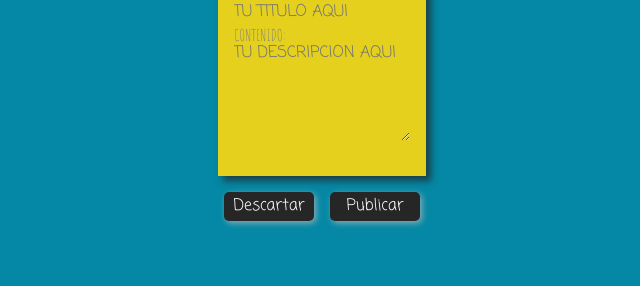
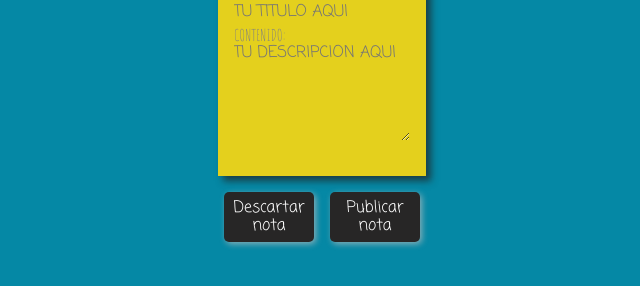
Before and after one commit to Sonia-SV/crud-notes, a React app: page / in a window 1280 px wide. Shown: the part 152-438 px from the top of the page, without its empty margins (318-958 px from the left). Built offline with nearby package versions, Linux system fonts and the light colour scheme.

Commit message:
Add reset button

```diff
--- a/src/components/App.js
+++ b/src/components/App.js
@@ -67,6 +67,7 @@ const App = () => {
         handleInputNote={handleInputNote}
         newNote={newNote}
         isEditing={isEditing}
+        resetPostNote={resetPostNote}
       />
 
       <NotesList notes={allNotes} handleDelete={handleDelete} handleEdit={handleEdit} />
--- a/src/components/header/NotesPost.js
+++ b/src/components/header/NotesPost.js
@@ -1,7 +1,7 @@
 import React from 'react';
 import './header.scss';
 
-const NotesPost = ({ handleCreateNewNote, handleUpdateNote, handleInputNote, newNote, isEditing }) => {
+const NotesPost = ({ handleCreateNewNote, handleUpdateNote, handleInputNote, newNote, isEditing, resetPostNote }) => {
   const handleInputChange = (ev) => {
     const { name, value } = ev.target;
     handleInputNote(name, value);
@@ -14,7 +14,7 @@ const NotesPost = ({ handleCreateNewNote, handleUpdateNote, handleInputNote, new
 
   const handleResetNote = (ev) => {
     ev.preventDefault();
-    console.log(ev.target);
+    resetPostNote();
   };
 
   return (
@@ -46,9 +46,9 @@ const NotesPost = ({ handleCreateNewNote, handleUpdateNote, handleInputNote, new
             style={{ textTransform: 'uppercase' }}
           />
         </div>
-        <div>
-          <button type="reset">Descartar</button>
-          <button type="submit">{isEditing ? 'Actualizar' : 'Publicar'}</button>
+        <div className="form__buttons">
+          <button type="reset">{isEditing ? 'Descartar cambios' : 'Descartar nota'}</button>
+          <button type="submit">{isEditing ? 'Actualizar nota' : 'Publicar nota'}</button>
         </div>
       </form>
     </header>
--- a/src/components/header/header.scss
+++ b/src/components/header/header.scss
@@ -47,13 +47,21 @@
       }
     }
   }
+  &__buttons {
+    display: flex;
     button {
       width: 90px;
-    background-color: rgb(39, 38, 38);
+      height: 50px;
+      background-color: $font-color;
       @include box-shadow(2px, 2px, 6px, rgba(192, 191, 191, 0.7));
       border-radius: 5px;
-    color: white;
+      color: $font-color-secondary;
       padding: 5px;
       margin: 1em 0.5em;
+      cursor: pointer;
+      display: flex;
+      align-items: center;
+      justify-content: center;
     }
   }
+}
--- a/src/stylesheets/core/variables.scss
+++ b/src/stylesheets/core/variables.scss
@@ -6,6 +6,8 @@ $main-font: 'Amatic SC', cursive;
 $background-color: #0588a5;
 $main-color: #e4d01d;
 $font-color: rgb(39, 38, 38);
+$font-color-secondary: white;
+$font-color-tertiary: rgba(255, 255, 255, 0.596);
 
 //BREAKPOINTS
 $tablet: 768px;
```
Lines whose indentation alone changed are shown as unchanged.
